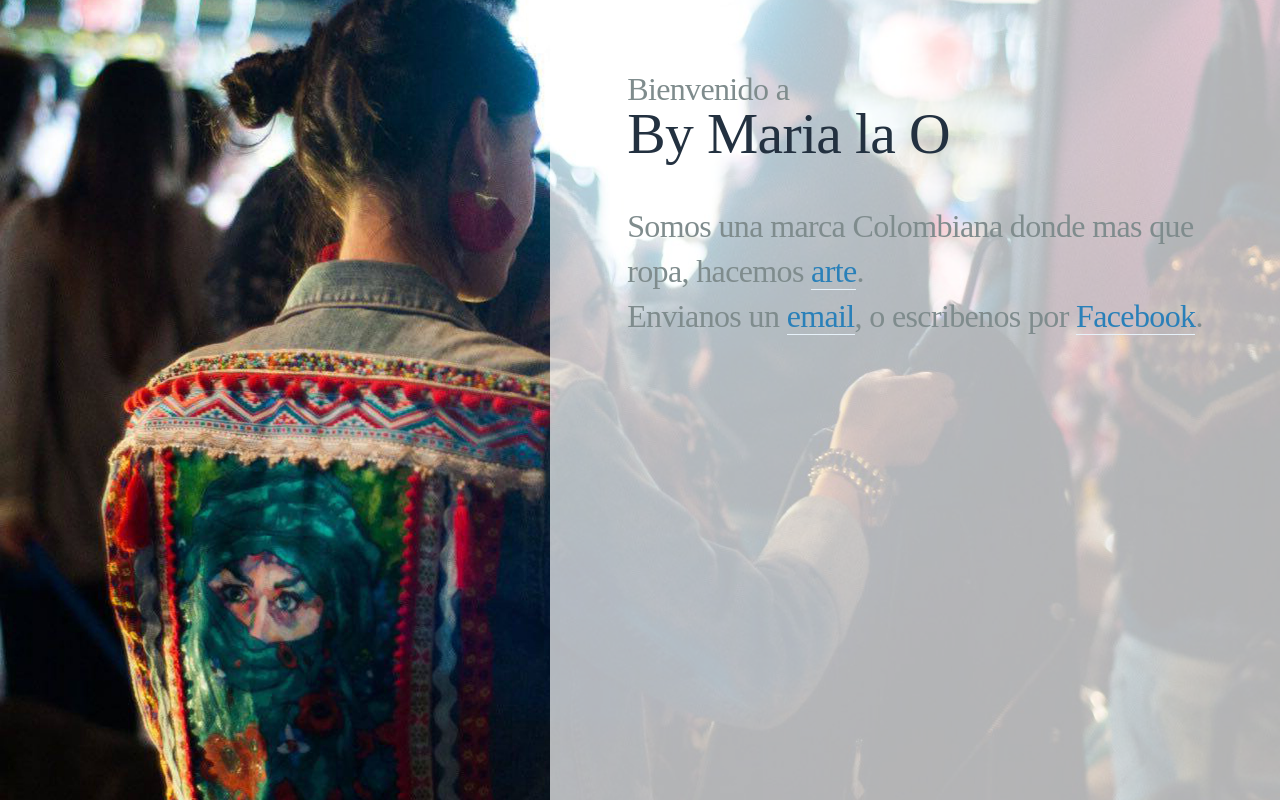
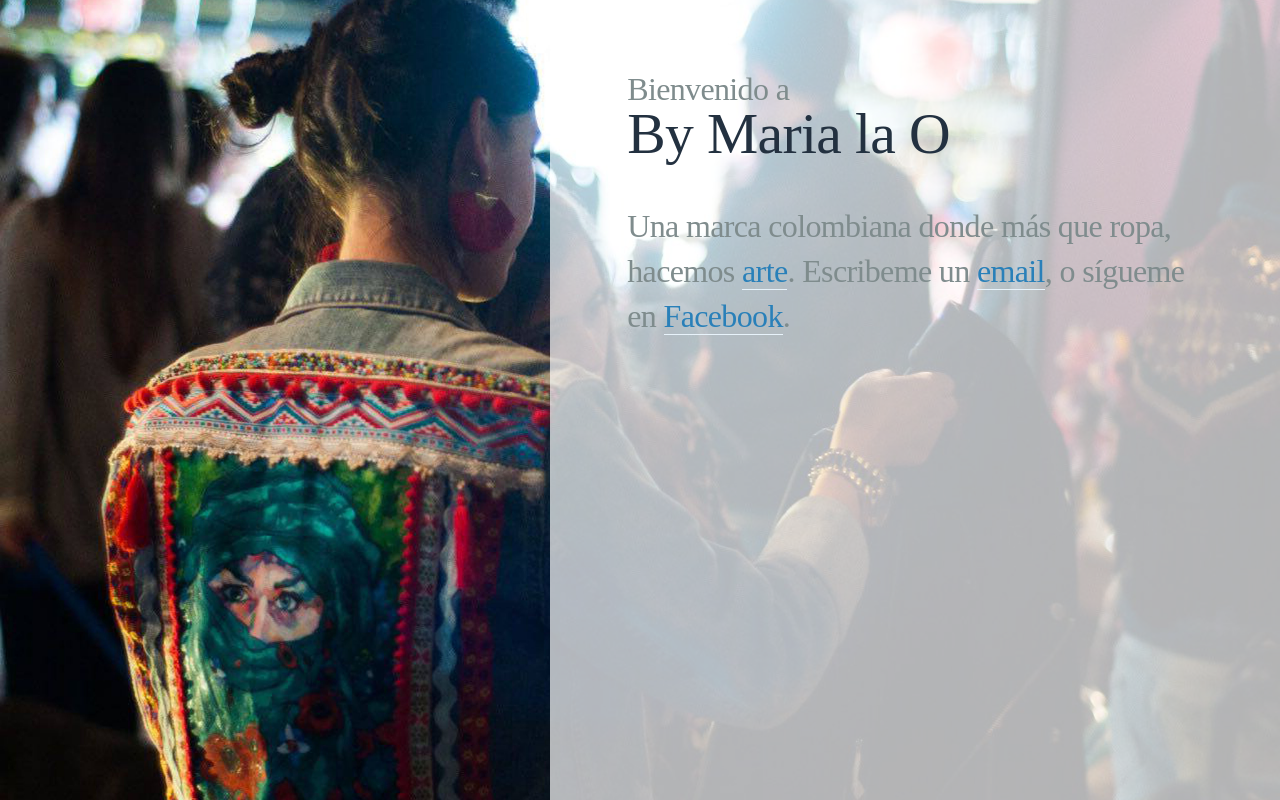
Before and after one commit to thenesis/thenesis.github.io, a website: page index.html in a window 1280 px wide. Drawn offline with Linux system fonts and the light colour scheme.

Commit message:
Index ortografia

```diff
--- a/index.html
+++ b/index.html
@@ -15,7 +15,7 @@
 		<article>
 			<h2 class="greeting">Bienvenido a</h2>
 			<h1 class="name">By Maria la O</h1>
-			<h3 class="message">Somos una marca Colombiana donde mas que ropa, hacemos <a href="http://instagram.com/bymarialao">arte</a>. <br /> Envianos un <a href="mailto:garand@garand.me">email</a>, o escribenos por <a href="http://facebook.com/bymarialao">Facebook</a>.</h3>
+			<h3 class="message">Una marca colombiana donde más que ropa, hacemos <a href="http://instagram.com/bymarialao">arte</a>. Escribeme un <a href="mailto:garand@garand.me">email</a>, o sígueme en <a href="http://facebook.com/bymarialao">Facebook</a>.</h3>
 			<div id="instagram"></div>
 		</article>
 	</body>
```
